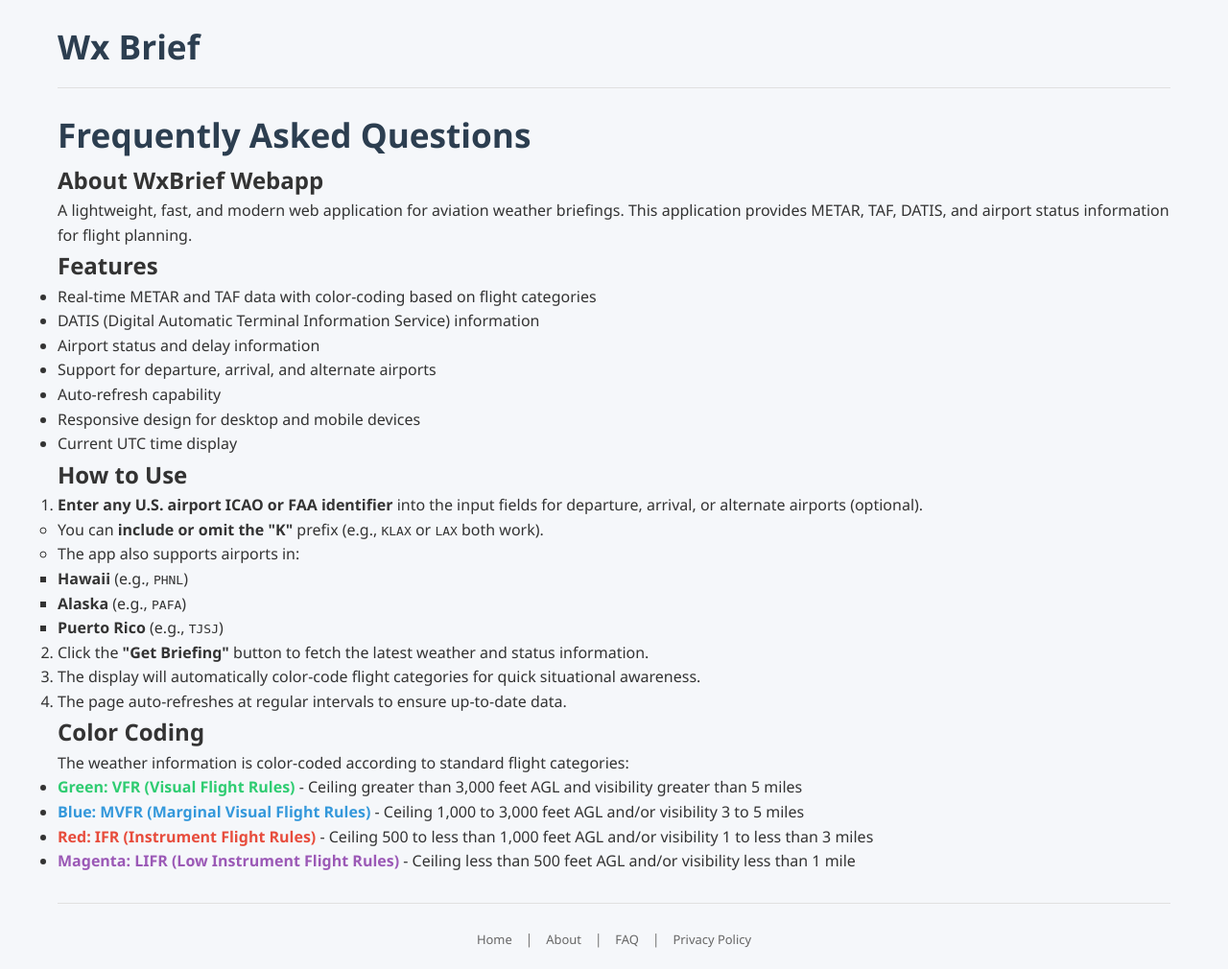
After one commit to captahole/WxBriefWebapp, a Flask app: page /faq in a window 1280 px wide. The commit adds this page. Shown: the whole page at 96% size. Run offline with Flask 3, Linux system fonts and the light colour scheme; some libraries are stand-ins or nearby versions.

Commit message:
add FAQ and reformat

```diff
--- a/app.py
+++ b/app.py
@@ -21,6 +21,10 @@ app.register_blueprint(bp)
 @app.route('/privacy-policy')
 def privacy_policy():
     return render_template('privacy-policy.html')
+
+@app.route('/faq')
+def faq():
+    return render_template('faq.html')
 
 @app.route('/ads.txt')
 def ads():
--- /dev/null
+++ b/templates/faq.html
@@ -0,0 +1,108 @@
+<!DOCTYPE html>
+<html lang="en">
+
+<head>
+    <script src="https://cmp.gatekeeperconsent.com/min.js" data-cfasync="false"></script>
+    <script src="https://the.gatekeeperconsent.com/cmp.min.js" data-cfasync="false"></script>
+    <script async src="//www.ezojs.com/ezoic/sa.min.js"></script>
+    <script>
+        window.ezstandalone = window.ezstandalone || {};
+        ezstandalone.cmd = ezstandalone.cmd || [];
+    </script>
+    <!-- Google tag (gtag.js) -->
+    <script async src="https://www.googletagmanager.com/gtag/js?id=G-Y0BP2Q8MXK"></script>
+    <script>
+        window.dataLayer = window.dataLayer || [];
+        function gtag() { dataLayer.push(arguments); }
+        gtag('js', new Date());
+
+        gtag('config', 'G-Y0BP2Q8MXK');
+    </script>
+    <meta charset="UTF-8">
+    <meta name="viewport" content="width=device-width, initial-scale=1.0">
+    <title>FAQ - Wx Brief</title>
+    <link rel="stylesheet" href="{{ url_for('static', filename='css/style.css') }}">
+    <link rel="stylesheet" href="https://cdnjs.cloudflare.com/ajax/libs/font-awesome/6.4.0/css/all.min.css">
+    <script async src="https://pagead2.googlesyndication.com/pagead/js/adsbygoogle.js?client=ca-pub-7913379801369919"
+        crossorigin="anonymous"></script>
+    <meta name="google-adsense-account" content="ca-pub-7913379801369919">
+</head>
+
+<body>
+    <div class="container">
+        <header>
+            <h1><a href="/" style="text-decoration: none; color: inherit;">Wx Brief</a></h1>
+        </header>
+
+        <div id="ezoic-pub-ad-placeholder-101"></div>
+        <script>
+            ezstandalone.cmd.push(function () {
+                ezstandalone.showAds(101);
+            });
+        </script>
+
+        <div class="content-section">
+            <h1>Frequently Asked Questions</h1>
+
+            <h2>About WxBrief Webapp</h2>
+            <p>A lightweight, fast, and modern web application for aviation weather briefings. This application provides METAR, TAF, DATIS, and airport status information for flight planning.</p>
+
+            <h2>Features</h2>
+            <ul>
+                <li>Real-time METAR and TAF data with color-coding based on flight categories</li>
+                <li>DATIS (Digital Automatic Terminal Information Service) information</li>
+                <li>Airport status and delay information</li>
+                <li>Support for departure, arrival, and alternate airports</li>
+                <li>Auto-refresh capability</li>
+                <li>Responsive design for desktop and mobile devices</li>
+                <li>Current UTC time display</li>
+            </ul>
+
+            <h2>How to Use</h2>
+            <ol>
+                <li><strong>Enter any U.S. airport ICAO or FAA identifier</strong> into the input fields for departure, arrival, or alternate airports (optional).
+                    <ul>
+                        <li>You can <strong>include or omit the "K"</strong> prefix (e.g., <code>KLAX</code> or <code>LAX</code> both work).</li>
+                        <li>The app also supports airports in:
+                            <ul>
+                                <li><strong>Hawaii</strong> (e.g., <code>PHNL</code>)</li>
+                                <li><strong>Alaska</strong> (e.g., <code>PAFA</code>)</li>
+                                <li><strong>Puerto Rico</strong> (e.g., <code>TJSJ</code>)</li>
+                            </ul>
+                        </li>
+                    </ul>
+                </li>
+                <li>Click the <strong>"Get Briefing"</strong> button to fetch the latest weather and status information.</li>
+                <li>The display will automatically color-code flight categories for quick situational awareness.</li>
+                <li>The page auto-refreshes at regular intervals to ensure up-to-date data.</li>
+            </ol>
+
+            <h2>Color Coding</h2>
+            <p>The weather information is color-coded according to standard flight categories:</p>
+            <ul>
+                <li><span style="color: #2ecc71; font-weight: bold;">Green: VFR (Visual Flight Rules)</span> - Ceiling greater than 3,000 feet AGL and visibility greater than 5 miles</li>
+                <li><span style="color: #3498db; font-weight: bold;">Blue: MVFR (Marginal Visual Flight Rules)</span> - Ceiling 1,000 to 3,000 feet AGL and/or visibility 3 to 5 miles</li>
+                <li><span style="color: #e74c3c; font-weight: bold;">Red: IFR (Instrument Flight Rules)</span> - Ceiling 500 to less than 1,000 feet AGL and/or visibility 1 to less than 3 miles</li>
+                <li><span style="color: #9b59b6; font-weight: bold;">Magenta: LIFR (Low Instrument Flight Rules)</span> - Ceiling less than 500 feet AGL and/or visibility less than 1 mile</li>
+            </ul>
+        </div>
+
+        <div id="ezoic-pub-ad-placeholder-103"></div>
+        <script>
+            ezstandalone.cmd.push(function () {
+                ezstandalone.showAds(103);
+            });
+        </script>
+
+        <footer>
+            <nav class="footer-links">
+                <a href="/">Home</a> |
+                <a href="/about">About</a> |
+                <a href="/faq">FAQ</a> |
+                <a href="/privacy-policy">Privacy Policy</a>
+            </nav>
+        </footer>
+    </div>
+</body>
+
+</html>
--- a/templates/index.html
+++ b/templates/index.html
@@ -32,7 +32,7 @@
 
     <div class="container">
         <header>
-            <h1>Wx Brief</h1>
+            <h1>Wx Brief Pro</h1>
             <div class="utc-time">
                 <span>Current UTC:</span>
                 <span id="utc-time-display" class="utc-time-value">Loading...</span>
```
Also changed, not shown: README.md.
